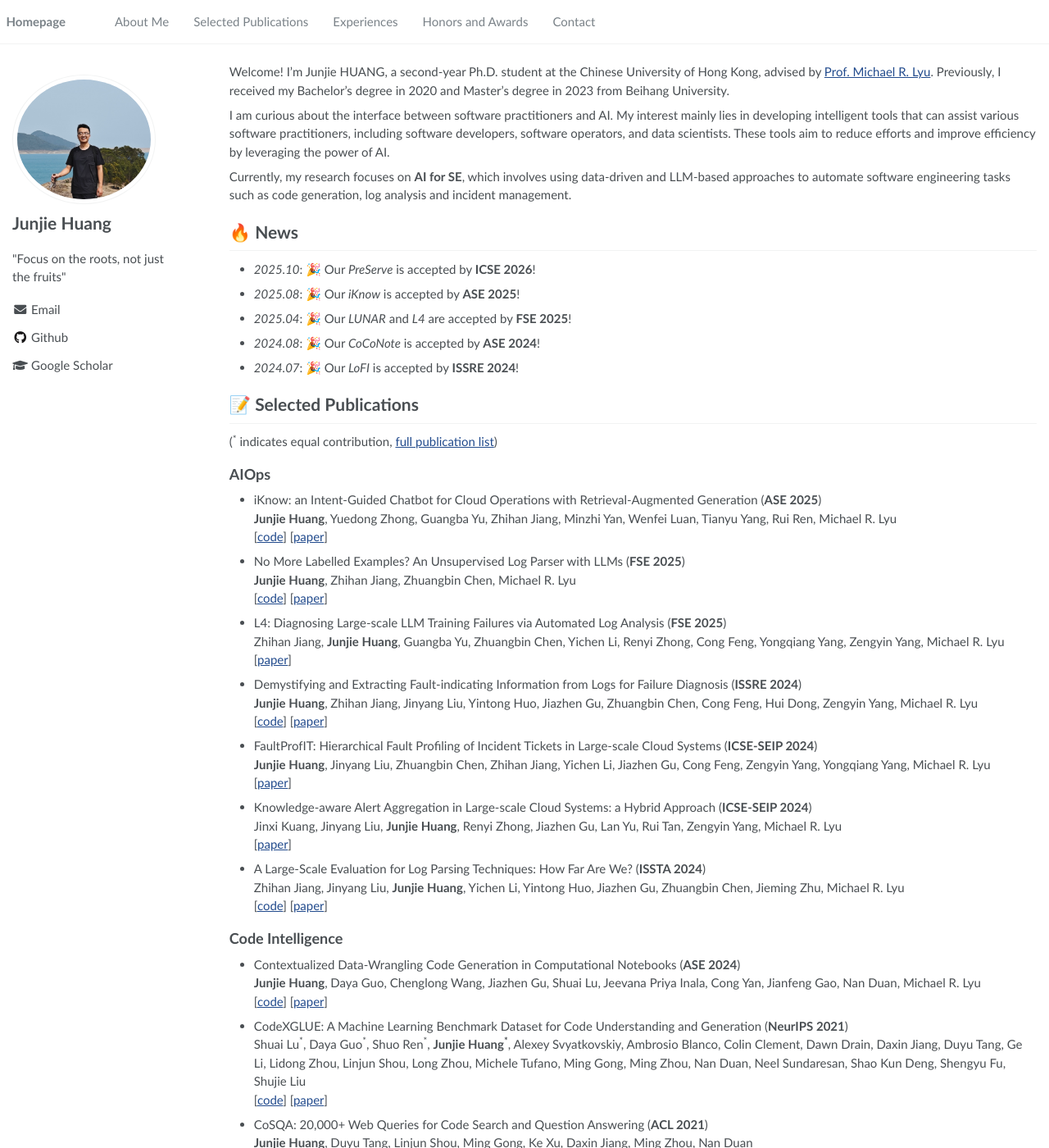
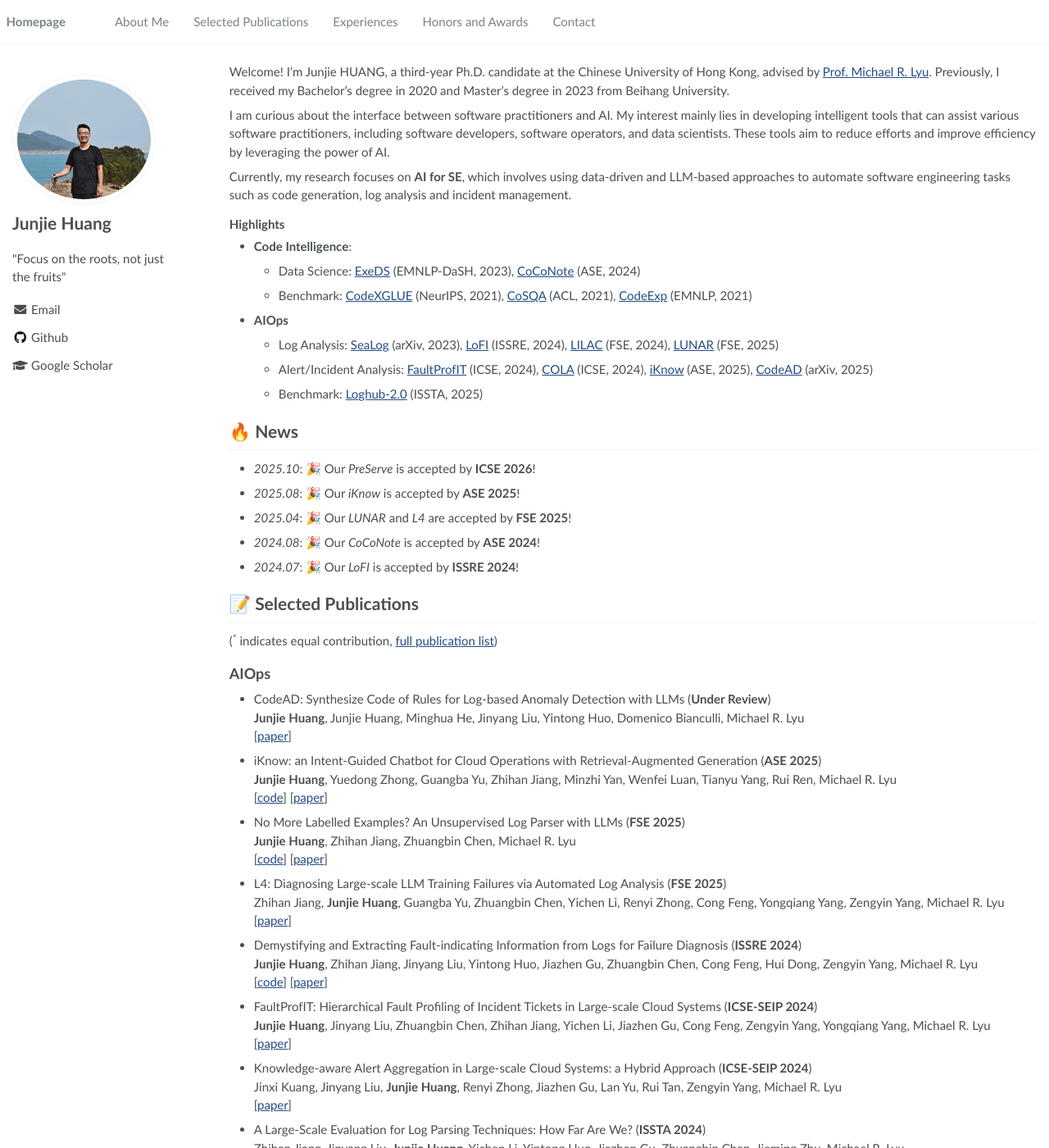
Before and after one commit to Jun-jie-Huang/jun-jie-huang.github.io, a Jekyll site: the page built from _pages/about.md, in a window 1280 px wide and 1400 px high. Shown: the whole window at 82% size. Built offline with Jekyll 4.4.1, drawn with Linux system fonts in a browser that asks for light colours; a script that is not in the unit is left out; some of the changed text lies outside the part shown.

Commit message:
update paper

```diff
--- a/_pages/about.md
+++ b/_pages/about.md
@@ -17,11 +17,21 @@ redirect_from:
 
 <span class='anchor' id='about-me'></span>
 
-Welcome! I'm Junjie HUANG, a second-year Ph.D. student at the Chinese University of Hong Kong, advised by [Prof. Michael R. Lyu](https://www.cse.cuhk.edu.hk/lyu/). Previously, I received my Bachelor's degree in 2020 and Master's degree in 2023 from Beihang University.
+Welcome! I'm Junjie HUANG, a third-year Ph.D. candidate at the Chinese University of Hong Kong, advised by [Prof. Michael R. Lyu](https://www.cse.cuhk.edu.hk/lyu/). Previously, I received my Bachelor's degree in 2020 and Master's degree in 2023 from Beihang University.
 
 I am curious about the interface between software practitioners and AI. My interest mainly lies in developing intelligent tools that can assist various software practitioners, including software developers, software operators, and data scientists. These tools aim to reduce efforts and improve efficiency by leveraging the power of AI.
 
 Currently, my research focuses on **AI for SE**, which involves using data-driven and LLM-based approaches  to automate software engineering tasks such as code generation, log analysis and incident management.
+
+#### Highlights
+
+- **Code Intelligence**:
+  - Data Science: [ExeDS](https://aclanthology.org/2022.dash-1.pdf#page=41) (EMNLP-DaSH, 2023), [CoCoNote](/assets/papers/ase24_coconote.pdf) (ASE, 2024)
+  - Benchmark: [CodeXGLUE](https://datasets-benchmarks-proceedings.neurips.cc/paper_files/paper/2021/file/c16a5320fa475530d9583c34fd356ef5-Paper-round1.pdf) (NeurIPS, 2021), [CoSQA](https://aclanthology.org/2021.acl-long.442.pdf) (ACL, 2021), [CodeExp](https://aclanthology.org/2022.findings-emnlp.174.pdf) (EMNLP, 2021)
+- **AIOps**
+  - Log Analysis: [SeaLog](https://arxiv.org/pdf/2306.05032) (arXiv, 2023), [LoFI](/assets/papers/issre24_lofi.pdf) (ISSRE, 2024), [LILAC](https://arxiv.org/pdf/2310.01796) (FSE, 2024), [LUNAR](/assets/papers/fse25_lunar.pdf) (FSE, 2025)
+  - Alert/Incident Analysis: [FaultProfIT](/assets/papers/icseseip24_faultprofit.pdf) (ICSE, 2024), [COLA](https://arxiv.org/pdf/2403.06485) (ICSE, 2024), [iKnow](/assets/papers/ase25_iknow.pdf) (ASE, 2025), [CodeAD](https://arxiv.org/pdf/2510.22986) (arXiv, 2025)
+  - Benchmark: [Loghub-2.0](https://arxiv.org/pdf/2308.10828.pdf) (ISSTA, 2025)
 
 {% include_relative news.md %}
 
@@ -47,7 +57,7 @@ Currently, my research focuses on **AI for SE**, which involves using data-drive
 - Program Committee:
   - 2025: APSEC'25
 - Sub-Reviewer:
-  - 2025: ICSE, ISSTA, DSN,
+  - 2025: ICSE, ISSTA, DSN, ASE, FSE
   - 2024: FSE, ISSTA, ISSRE
   - 2023: FSE, DSN
 
--- a/_pages/pub.md
+++ b/_pages/pub.md
@@ -5,6 +5,7 @@
 
 ## AIOps
 
+- CodeAD: Synthesize Code of Rules for Log-based Anomaly Detection with LLMs (**Under Review**) <br>**Junjie Huang**, Junjie Huang, Minghua He, Jinyang Liu, Yintong Huo, Domenico Bianculli, Michael R. Lyu <br> \[[paper](https://arxiv.org/pdf/2510.22986)\]
 - iKnow: an Intent-Guided Chatbot for Cloud Operations with Retrieval-Augmented Generation (**ASE 2025**) <br>**Junjie Huang**, Yuedong Zhong, Guangba  Yu, Zhihan Jiang, Minzhi Yan, Wenfei Luan, Tianyu Yang, Rui Ren, Michael R. Lyu <br>\[[code](https://github.com/Jun-jie-Huang/iKnow)\] \[[paper](/assets/papers/ase25_iknow.pdf)\]
 - No More Labelled Examples? An Unsupervised Log Parser with LLMs (**FSE 2025**) <br>**Junjie Huang**, Zhihan Jiang, Zhuangbin Chen, Michael R. Lyu <br>
     \[[code](https://github.com/Jun-jie-Huang/LUNAR)\] \[[paper](/assets/papers/fse25_lunar.pdf)\]
```
